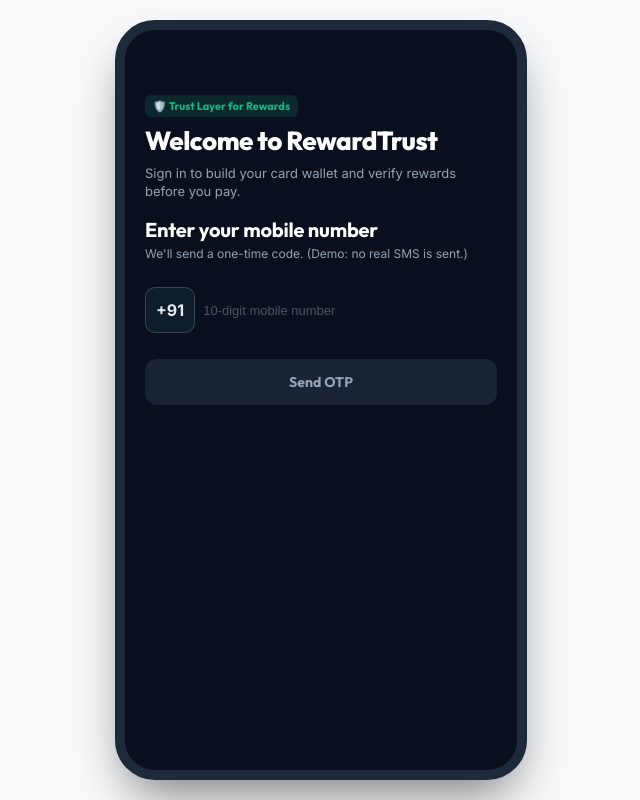
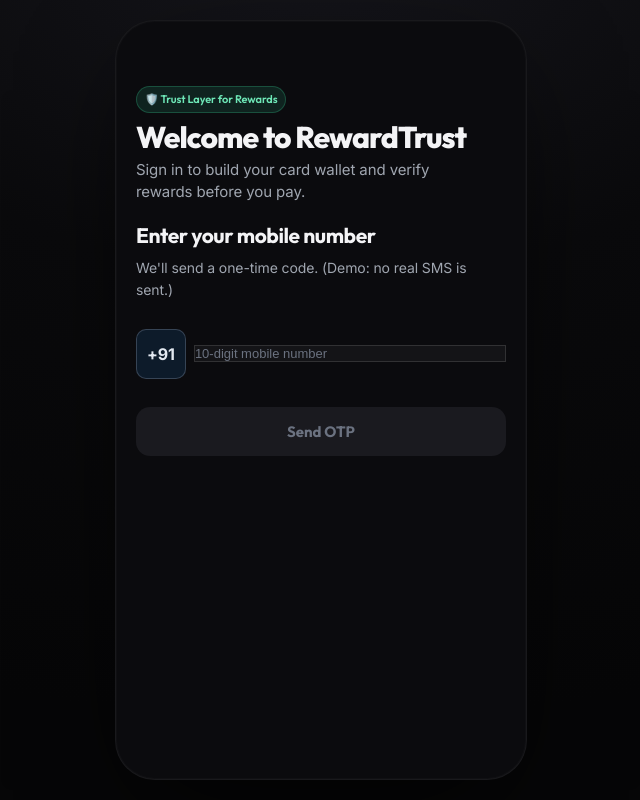
Before and after one commit to Ujjwalag3784/rewardtrust, a React (Vite) app: page / in a window 1280 px wide. Shown: the whole page, without its empty margins (319-959 px from the left). Built offline with nearby package versions, Linux system fonts and the light colour scheme.

Commit message:
Phase 9.1 premium theme: near-black neutral palette, refined restrained accent, Apple-grade text, overline label system, display-font numerics, hairline surfaces, solid confident CTAs, calmer badges/monograms, dark canvas

```diff
--- a/src/index.css
+++ b/src/index.css
@@ -2288,3 +2288,146 @@ input:focus-visible,
 @media (prefers-reduced-motion: reduce) {
   *, *::before, *::after { animation-duration: 0.001ms !important; transition-duration: 0.001ms !important; }
 }
+
+/* ============================================================
+   Phase 9.1 — Premium theme overhaul (cohesive foundation)
+   Overrides the legacy template palette/typography. Loaded last,
+   so it wins the cascade without touching layout structure.
+   ============================================================ */
+:root {
+  /* Refined near-black neutral palette (not navy) */
+  --bg-page: #060607;
+  --bg-app: #0B0B0E;
+  --bg-elevated: #141418;
+  --bg-card: #141418;
+  --bg-card-selected: #1C1C22;
+  --border-card: rgba(255,255,255,0.075);
+  --border-strong: rgba(255,255,255,0.12);
+
+  /* Restrained single accent (trust green), used sparingly */
+  --accent: #34D399;
+  --accent-light: #6EE7B7;
+  --accent-strong: #10B981;
+  --accent-dim: rgba(52,211,153,0.12);
+  --accent-ink: #052e22;            /* dark text on accent buttons */
+
+  /* Softer, Apple-grade text (avoid harsh pure white) */
+  --text-primary: #F4F4F6;
+  --text-secondary: #A0A6B0;
+  --text-muted: #6B7280;
+
+  /* Muted status colors (premium ≠ neon) */
+  --yellow: #E0A83E; --red: #F26D6D; --blue: #5B9DF0; --purple: #A78BFA;
+
+  --shadow-2: 0 8px 24px -10px rgba(0,0,0,0.6);
+  --shadow-3: 0 24px 60px -18px rgba(0,0,0,0.75);
+  --shadow-glow: none;
+}
+
+/* Desktop: float the phone on a dark, subtly-lit canvas (not flat gray) */
+body {
+  background: radial-gradient(1200px 800px at 50% -10%, #16161c 0%, #0a0a0c 45%, #060607 100%);
+  color: var(--text-primary);
+  -webkit-font-smoothing: antialiased;
+  -moz-osx-font-smoothing: grayscale;
+  line-height: 1.5;
+  letter-spacing: -0.006em;
+}
+.mobile-frame-wrapper {
+  border: 1px solid rgba(255,255,255,0.06);
+  box-shadow: 0 40px 120px -30px rgba(0,0,0,0.85), 0 0 0 1px rgba(255,255,255,0.02) inset;
+}
+
+/* ---- Typography system ---- */
+.hero-title { font-family: var(--font-display); font-weight: 800; font-size: 30px; line-height: 1.08; letter-spacing: -0.03em; }
+.hero-subtitle { font-size: 15px; color: var(--text-secondary); line-height: 1.5; max-width: 34ch; }
+.section-title { font-family: var(--font-display); font-weight: 700; font-size: 21px; letter-spacing: -0.02em; }
+.section-subtitle { font-size: 14px; color: var(--text-secondary); line-height: 1.55; }
+.header-title { font-family: var(--font-display); font-weight: 700; letter-spacing: -0.01em; }
+
+/* Overline labels — the small-caps rhythm that reads "designed" */
+.section-label, .subbar-lbl, .stat-unit-lbl, .breakdown-lbl, .verdict-lbl,
+.settings-card-title, .timeline-section-title, .freshness-lbl, .qr-result-lbl,
+.calc-verdict-label, .wallet-strip-head .section-label, .card-inner-title, .section-small-title {
+  text-transform: uppercase; letter-spacing: 0.09em; font-weight: 600; color: var(--text-muted); font-size: 10.5px;
+}
+
+/* Big numbers use display font + tabular figures */
+.reward-value, .gauge-score-value, .res-value-amt, .stat-unit-val, .best-pick-card strong, .amount-input-field, .hist-amt {
+  font-family: var(--font-display); font-variant-numeric: tabular-nums; letter-spacing: -0.02em;
+}
+.reward-value { font-size: 30px; font-weight: 800; }
+
+/* ---- Surfaces: hairline borders, softer radius, calmer depth ---- */
+.reward-card, .res-row, .settings-card, .qr-result-card, .trust-verdict-card,
+.breakdown-card, .source-quality-card, .freshness-card, .methodology-card,
+.calculation-details-card, .trust-indicators-card, .history-item, .timeline-card {
+  background: var(--bg-card);
+  border: 1px solid var(--border-card);
+  border-radius: 18px;
+  box-shadow: var(--shadow-2);
+}
+.merchant-card, .method-select-card, .amount-input-card { border-radius: 16px; }
+.section-container { gap: 18px; }
+
+/* ---- Buttons: solid, confident, no gamer glow ---- */
+.btn-primary {
+  background-image: none;
+  background-color: var(--accent);
+  color: var(--accent-ink);
+  font-weight: 700;
+  font-size: 15px;
+  padding: 15px 18px;
+  border-radius: 14px;
+  box-shadow: 0 6px 16px -8px rgba(52,211,153,0.6);
+  letter-spacing: 0;
+}
+.btn-primary:not(.disabled):hover { background-color: var(--accent-light); }
+.btn-primary.disabled, .btn-primary:disabled {
+  background-color: #1a1a1f; color: var(--text-muted); box-shadow: none;
+}
+.btn-pay-cta {
+  background: var(--accent); color: var(--accent-ink); font-weight: 700; border-radius: 14px;
+}
+.btn-secondary {
+  background: rgba(255,255,255,0.04); border: 1px solid var(--border-strong);
+  color: var(--text-primary); border-radius: 12px; font-weight: 600;
+}
+.btn-secondary:hover { background: rgba(255,255,255,0.08); }
+
+/* Badges & chips — quieter, tokenised */
+.badge-trust, .badge-location, .mcc-chip, .wallet-chip, .badge-verdict, .badge-trust-level {
+  border-radius: var(--r-pill);
+}
+.badge-trust { background: var(--accent-dim); color: var(--accent-light); border: 1px solid rgba(52,211,153,0.25); font-weight: 600; }
+.mcc-chip { background: rgba(255,255,255,0.05); color: var(--text-secondary); border: 1px solid var(--border-card); }
+
+/* Card monogram: refined chip, not a loud gradient block */
+.method-badge-icon {
+  border-radius: 12px; font-weight: 800; font-family: var(--font-display);
+  box-shadow: inset 0 1px 0 rgba(255,255,255,0.14), 0 2px 6px -2px rgba(0,0,0,0.6);
+}
+
+/* Bottom tab bar — glassy, quiet, refined */
+.app-bottom-tab-bar { background: color-mix(in srgb, var(--bg-app) 82%, transparent); border-top: 1px solid var(--border-card); }
+.tab-label { font-size: 10.5px; letter-spacing: 0.01em; }
+.tab-item { color: var(--text-muted); }
+
+/* Merchant grid tiles: calmer, tappable, consistent */
+.merchant-card { background: var(--bg-card); border: 1px solid var(--border-card); }
+.merchant-card.selected { border-color: var(--accent); background: var(--accent-dim); }
+
+/* Inputs */
+.search-input, .qr-input, .amount-input-field, .login-input {
+  background: rgba(255,255,255,0.04); border: 1px solid var(--border-strong); color: var(--text-primary);
+}
+.search-bar-container { background: rgba(255,255,255,0.04); border: 1px solid var(--border-strong); border-radius: 14px; }
+
+/* Assistant omnibox — premium hero affordance */
+.assistant-omnibox {
+  background: linear-gradient(135deg, rgba(52,211,153,0.10), rgba(255,255,255,0.02));
+  border: 1px solid rgba(52,211,153,0.28); color: var(--text-secondary); border-radius: 16px;
+}
+
+/* Dividers */
+.divider, hr.divider { border: none; border-top: 1px solid var(--border-card); }
```
